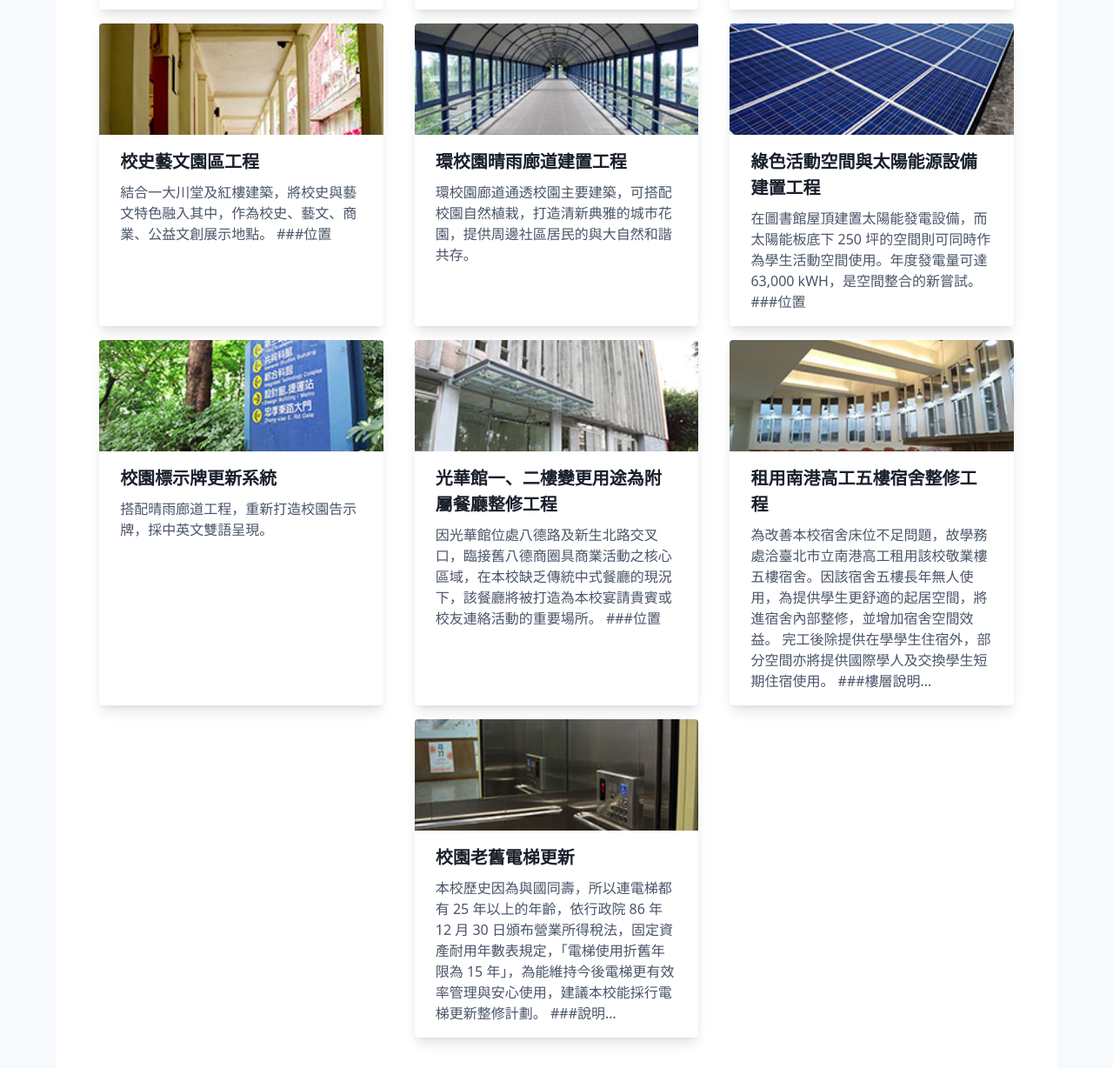
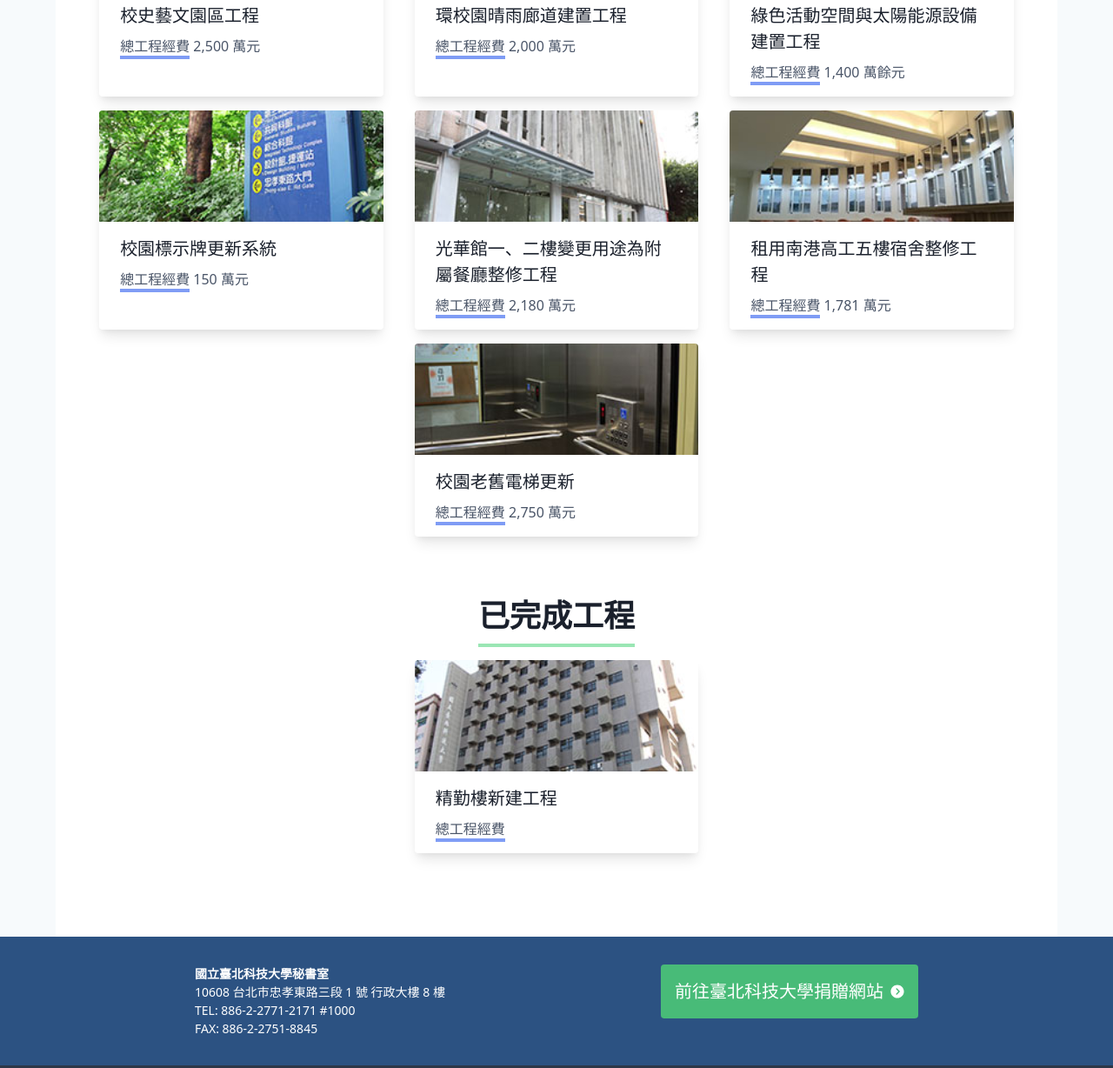
Before and after one commit to galearii/taipei-tech-construction-projects, a Gatsby site: page / in a window 1280 px wide. Shown: the part 863-2091 px from the top of the page at 87% size. Built offline with nearby package versions, Linux system fonts and the light colour scheme; Gatsby itself is replaced by a stand-in of ours.

Commit message:
Styled front page listing hover effect

```diff
--- a/src/pages/index.js
+++ b/src/pages/index.js
@@ -14,13 +14,14 @@ export default ({ data }) => {
         <div className="flex flex-wrap justify-around mb-12">
         {data.progress.edges.map(({ node }) => (
           <div key={node.id} className="mx-auto mb-4 w-2/3 sm:w-5/12 md:w-30p rounded overflow-hidden shadow-lg">
-            <Link to={node.fields.slug}>
+            <Link to={node.fields.slug} className="hover:text-green-600">
               <div className="w-full h-40 md:h-32 bg-cover bg-center"
                    style={{ backgroundImage: "url(" + node.fields.slug + "index.jpg)" }} />
               <div className="px-6 py-4">
-                <div className="font-bold text-xl mb-2">{node.frontmatter.title}</div>
+                <div className="text-xl mb-2">{node.frontmatter.title}</div>
                 <p className="text-gray-700 text-base">
-                  {node.excerpt}
+                  <span className="border-b-4 border-indigo-400">
+                    總工程經費</span> {node.frontmatter.cost}
                 </p>
               </div>
             </Link>
@@ -36,13 +37,14 @@ export default ({ data }) => {
         <div className="flex flex-wrap justify-around mb-12">
         {data.completed.edges.map(({ node }) => (
           <div key={node.id} className="mx-auto mb-4 w-2/3 sm:w-5/12 md:w-30p rounded overflow-hidden shadow-lg">
-            <Link to={node.fields.slug}>
-              <div className="w-full h-40 md:h-32"
+            <Link to={node.fields.slug} className="hover:text-green-600">
+              <div className="w-full h-40 md:h-32 bg-cover bg-center"
                    style={{ backgroundImage: "url(" + node.fields.slug + "index.jpg)" }} />
               <div className="px-6 py-4">
-                <div className="font-bold text-xl mb-2">{node.frontmatter.title}</div>
+                <div className="text-xl mb-2">{node.frontmatter.title}</div>
                 <p className="text-gray-700 text-base">
-                  {node.excerpt}
+                  <span className="border-b-4 border-indigo-400">
+                    總工程經費</span> {node.frontmatter.cost}
                 </p>
               </div>
             </Link>
@@ -69,6 +71,7 @@ export const query = graphql`
           frontmatter {
             title
             order
+            cost
           }
           excerpt
           html
```
